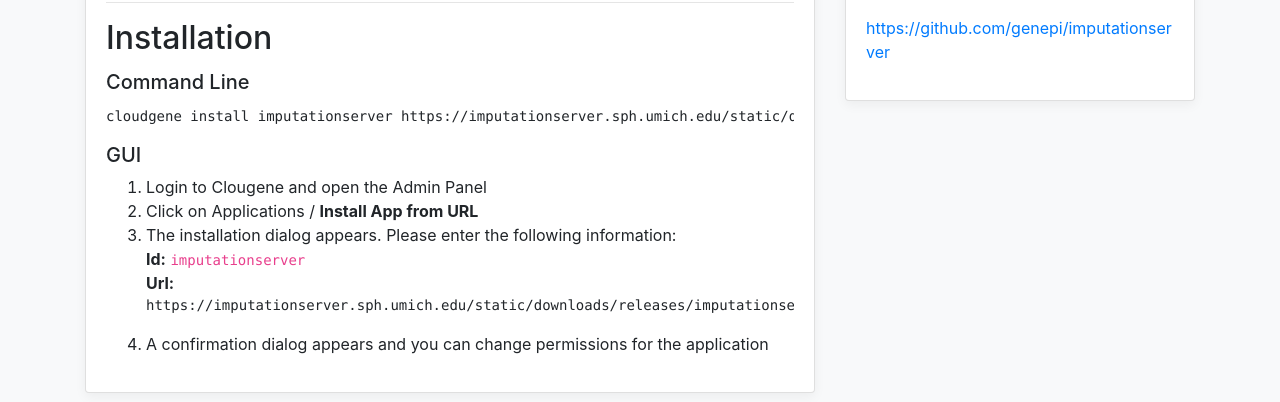
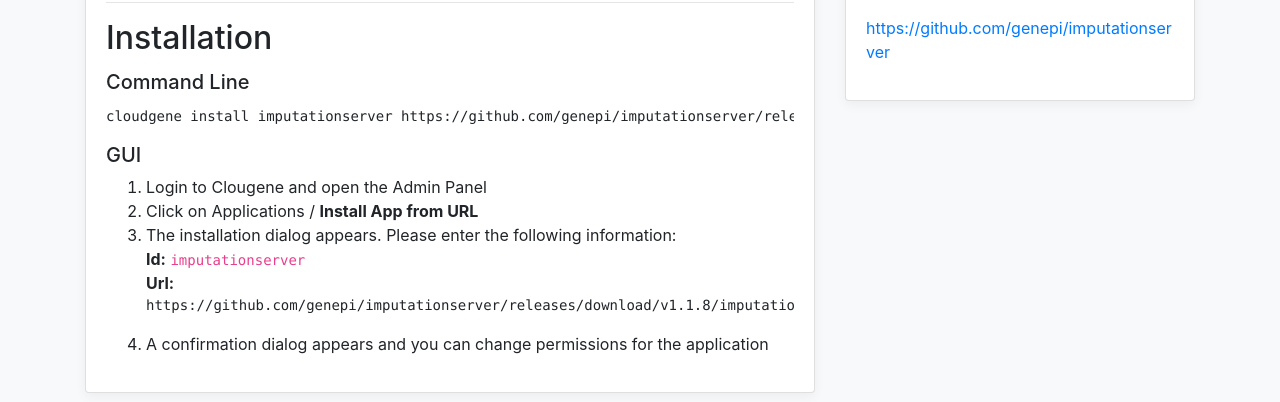
Before and after one commit to genepi/apps-cloudgene-io, a Jekyll site: the page built from _apps/imputationserver.md, in a window 1280 px wide. Shown: the part 707-1109 px from the top of the page. Built offline with Jekyll 4.4.1, drawn with Linux system fonts in a browser that asks for light colours; nearby versions of some CDN libraries; library files that are not in the unit come from our copies.

Commit message:
Update imputationserver.md

```diff
--- a/_apps/imputationserver.md
+++ b/_apps/imputationserver.md
@@ -2,10 +2,10 @@
 layout: app
 title: Michigan Imputationserver
 app_id: imputationserver
-version: 1.1.2
-last_update: 2018-05-20
+version: 1.1.8
+last_update: 2018-11-04
 website: https://imputationserver.sph.umich.edu
-package_url: https://imputationserver.sph.umich.edu/static/downloads/releases/imputationserver-1.1.2.zip
+package_url: https://github.com/genepi/imputationserver/releases/download/v1.1.8/imputationserver.zip
 source_url: https://github.com/genepi/imputationserver
 description_short: A new web-based service for imputation that facilitates access to new reference panels and greatly improves user experience and productivity.
 category: app
```
